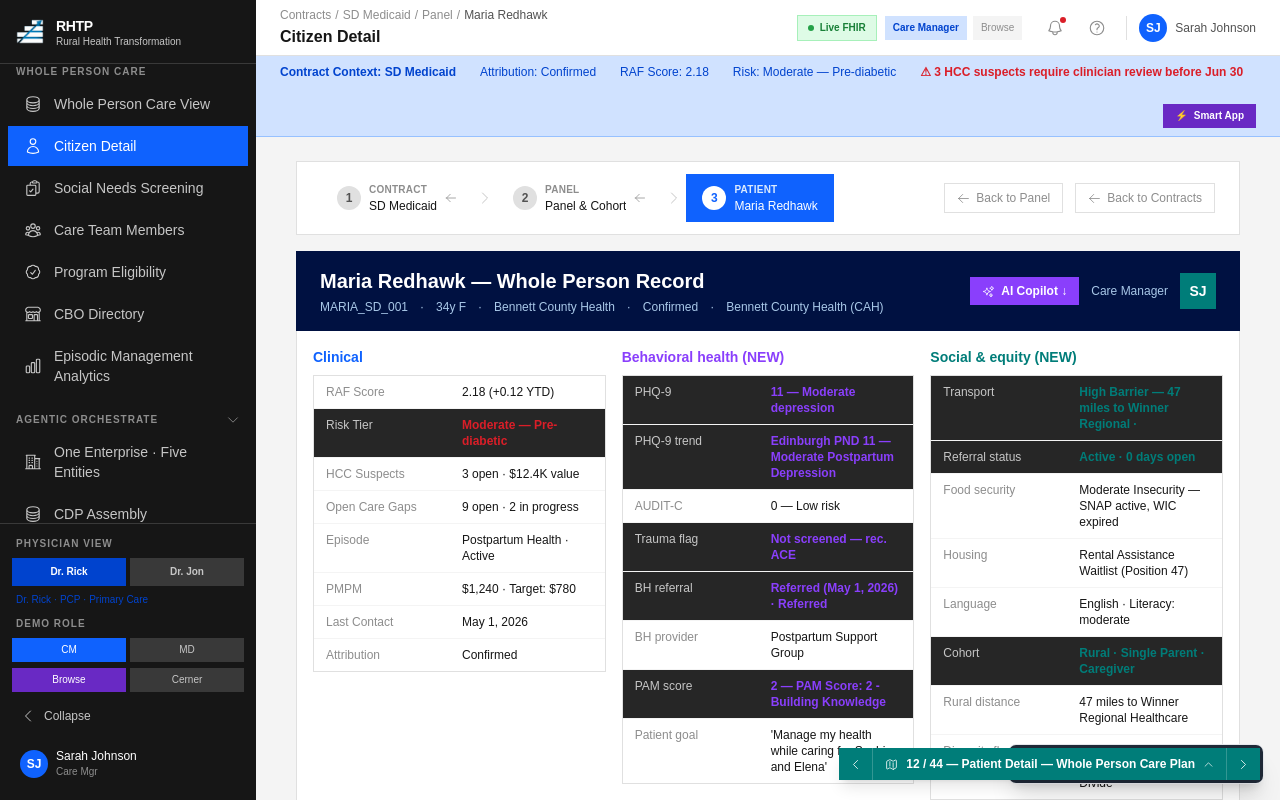
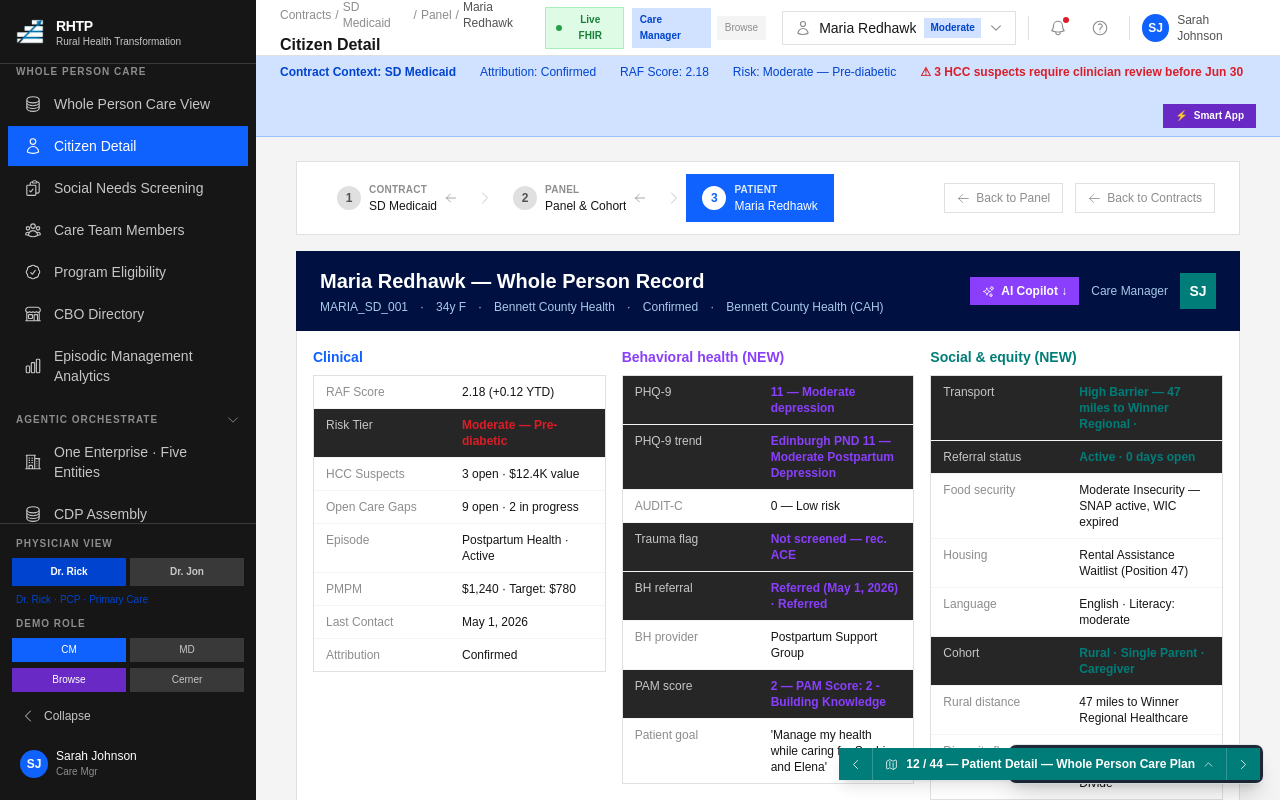
Before and after one commit to rickwill-ibm/RHTP-Code-Base, a Next.js app: page /patient-detail in a window 1280 px wide. Built offline with nearby package versions, Linux system fonts and the light colour scheme.

Commit message:
fix: re-add PatientSwitcherDropdown to AppLayout (lost in merge conflict)

```diff
--- a/src/components/AppLayout.tsx
+++ b/src/components/AppLayout.tsx
@@ -7,6 +7,7 @@ import Icon from '@/components/ui/AppIcon';
 import { useAppContext, PHYSICIAN_PROFILES } from '@/lib/appContext';
 import type { UserSession, PhysicianPersona } from '@/lib/appContext';
 import { useFhirModeSync } from '@/lib/hooks/useFhirModeSync';
+import PatientSwitcherDropdown from '@/components/PatientSwitcherDropdown';
 
 // ─── Authorship ────────────────────────────────────────────────────────────────
 // Author: Richard Hennessy — TCOC Total Cost of Care Clinical Platform
@@ -416,6 +417,9 @@ export default function AppLayout({ children, pageTitle, breadcrumbs, contextBan
                 {entryContext === 'cerner-launch' ? '⚡ Cerner' : 'Browse'}
               </span>
             </div>
+            {/* Patient switcher */}
+            <PatientSwitcherDropdown />
+            <div className="w-px h-6 bg-carbon-gray-20 mx-1" />
             <button className="p-2 text-carbon-gray-50 hover:text-carbon-gray-100 hover:bg-carbon-gray-10 transition-colors relative">
               <Icon name="BellIcon" size={18} />
               <span className="absolute top-1.5 right-1.5 w-1.5 h-1.5 bg-carbon-red rounded-full" />
```
